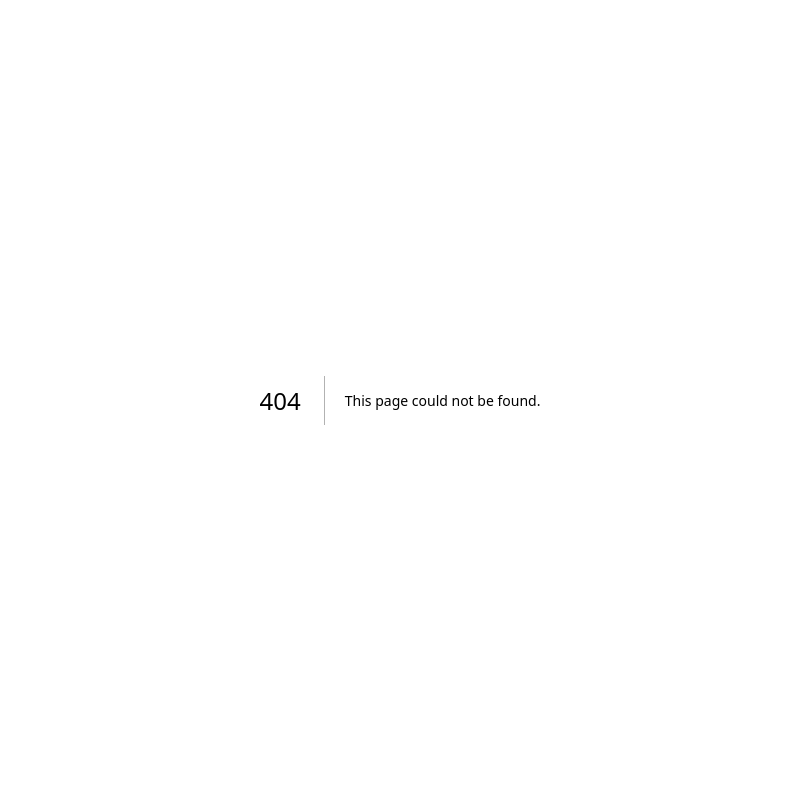
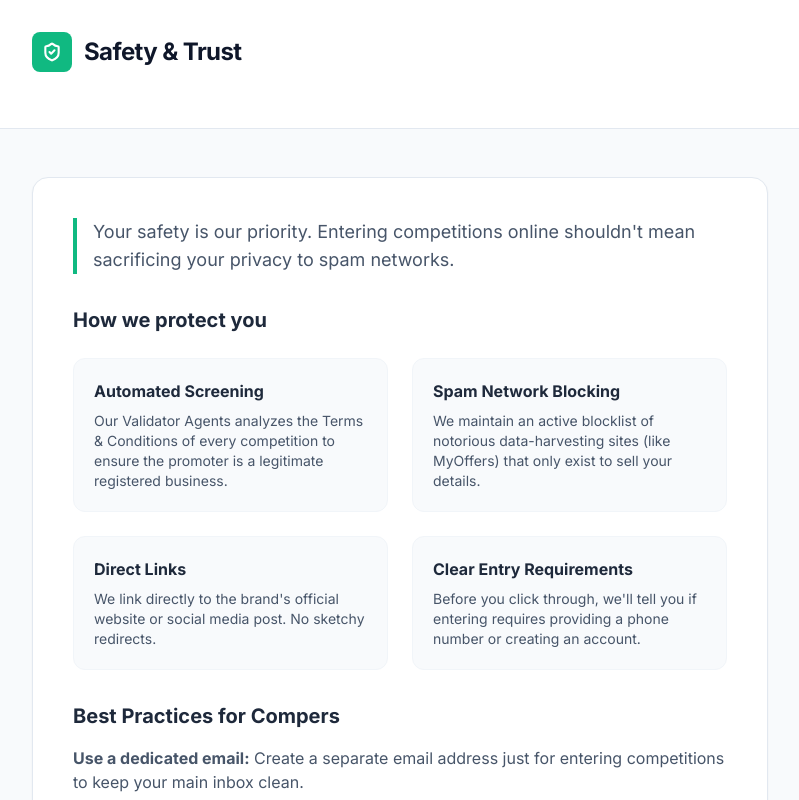
Before and after one commit to AliNMackie/freecomp, a Next.js app in the folder apps/web/: page /safety in a window 1280 px wide. Before the commit this address had no page. Shown: the top 800 px of the page, without its empty margins (240-1039 px from the left). Built offline with nearby package versions, Linux system fonts and the light colour scheme.

Commit message:
feat(pages): add missing about and safety pages

```diff
--- /dev/null
+++ b/apps/web/app/about/page.tsx
@@ -0,0 +1,53 @@
+import { Zap } from "lucide-react";
+
+export const metadata = {
+    title: "About | UKFreeComps",
+    description: "Learn about UKFreeComps and how we find genuinely free UK prize draws.",
+};
+
+export default function AboutPage() {
+    return (
+        <div className="min-h-screen bg-[#f8fafc] font-sans text-slate-900 pb-20">
+            <header className="bg-white border-b border-slate-200">
+                <div className="max-w-3xl mx-auto px-4 py-8">
+                    <div className="flex items-center gap-3 mb-6">
+                        <div className="w-10 h-10 bg-monzo-blue rounded-lg flex items-center justify-center text-white">
+                            <Zap size={20} strokeWidth={2.5} />
+                        </div>
+                        <h1 className="text-2xl font-bold tracking-tight text-slate-900">About UKFreeComps</h1>
+                    </div>
+                </div>
+            </header>
+
+            <main className="max-w-3xl mx-auto px-4 py-12">
+                <section className="bg-white p-6 sm:p-10 rounded-2xl border border-slate-200 shadow-sm prose prose-slate max-w-none">
+                    <p className="lead text-lg text-slate-600 mb-8 border-l-4 border-monzo-blue pl-4">
+                        We are building the UK's safest, most independent database of free prize draws and competitions.
+                    </p>
+
+                    <h2 className="text-xl font-bold text-slate-800 mt-8 mb-4">How it works</h2>
+                    <p className="text-slate-600 mb-6">
+                        Every day, thousands of brands run promotional giveaways. Finding the good ones hidden amongst the spam takes hours.
+                        Our custom AI agents scour the internet 24/7 to find these competitions, verify they are actually free to enter, and score them based on the prize value and entry difficulty.
+                    </p>
+
+                    <h2 className="text-xl font-bold text-slate-800 mt-8 mb-4">Our Mission</h2>
+                    <ul className="space-y-3 mb-8 text-slate-600">
+                        <li className="flex items-start gap-2">
+                            <span className="text-emerald-500 font-bold">✓</span>
+                            <span><strong>No Hidden Fees:</strong> We only list competitions that are 100% free to enter.</span>
+                        </li>
+                        <li className="flex items-start gap-2">
+                            <span className="text-emerald-500 font-bold">✓</span>
+                            <span><strong>No Spam Networks:</strong> We filter out known data-harvesting operations.</span>
+                        </li>
+                        <li className="flex items-start gap-2">
+                            <span className="text-emerald-500 font-bold">✓</span>
+                            <span><strong>Clear Transparency:</strong> We show you exactly what is required to enter before you click.</span>
+                        </li>
+                    </ul>
+                </section>
+            </main>
+        </div>
+    );
+}
--- /dev/null
+++ b/apps/web/app/safety/page.tsx
@@ -0,0 +1,58 @@
+import { ShieldCheck } from "lucide-react";
+
+export const metadata = {
+    title: "Safety | UKFreeComps",
+    description: "How UKFreeComps keeps you safe from spam and scams while comping.",
+};
+
+export default function SafetyPage() {
+    return (
+        <div className="min-h-screen bg-[#f8fafc] font-sans text-slate-900 pb-20">
+            <header className="bg-white border-b border-slate-200">
+                <div className="max-w-3xl mx-auto px-4 py-8">
+                    <div className="flex items-center gap-3 mb-6">
+                        <div className="w-10 h-10 bg-emerald-500 rounded-lg flex items-center justify-center text-white">
+                            <ShieldCheck size={20} strokeWidth={2.5} />
+                        </div>
+                        <h1 className="text-2xl font-bold tracking-tight text-slate-900">Safety & Trust</h1>
+                    </div>
+                </div>
+            </header>
+
+            <main className="max-w-3xl mx-auto px-4 py-12">
+                <section className="bg-white p-6 sm:p-10 rounded-2xl border border-slate-200 shadow-sm prose prose-slate max-w-none">
+                    <p className="lead text-lg text-slate-600 mb-8 border-l-4 border-emerald-500 pl-4">
+                        Your safety is our priority. Entering competitions online shouldn't mean sacrificing your privacy to spam networks.
+                    </p>
+
+                    <h2 className="text-xl font-bold text-slate-800 mt-8 mb-4">How we protect you</h2>
+                    <div className="grid sm:grid-cols-2 gap-6 mb-8 mt-6">
+                        <div className="bg-slate-50 p-5 rounded-xl border border-slate-100">
+                            <h3 className="font-bold text-slate-800 mb-2">Automated Screening</h3>
+                            <p className="text-sm text-slate-600">Our Validator Agents analyzes the Terms & Conditions of every competition to ensure the promoter is a legitimate registered business.</p>
+                        </div>
+                        <div className="bg-slate-50 p-5 rounded-xl border border-slate-100">
+                            <h3 className="font-bold text-slate-800 mb-2">Spam Network Blocking</h3>
+                            <p className="text-sm text-slate-600">We maintain an active blocklist of notorious data-harvesting sites (like MyOffers) that only exist to sell your details.</p>
+                        </div>
+                        <div className="bg-slate-50 p-5 rounded-xl border border-slate-100">
+                            <h3 className="font-bold text-slate-800 mb-2">Direct Links</h3>
+                            <p className="text-sm text-slate-600">We link directly to the brand's official website or social media post. No sketchy redirects.</p>
+                        </div>
+                        <div className="bg-slate-50 p-5 rounded-xl border border-slate-100">
+                            <h3 className="font-bold text-slate-800 mb-2">Clear Entry Requirements</h3>
+                            <p className="text-sm text-slate-600">Before you click through, we'll tell you if entering requires providing a phone number or creating an account.</p>
+                        </div>
+                    </div>
+
+                    <h2 className="text-xl font-bold text-slate-800 mt-8 mb-4">Best Practices for Compers</h2>
+                    <ul className="space-y-3 mb-8 text-slate-600">
+                        <li><strong>Use a dedicated email:</strong> Create a separate email address just for entering competitions to keep your main inbox clean.</li>
+                        <li><strong>Never pay to claim a prize:</strong> Legitimate promoters will never ask you for money to release a free prize.</li>
+                        <li><strong>Be cautious on social media:</strong> Watch out for fake accounts impersonating brands, especially in comment sections telling you that you've won.</li>
+                    </ul>
+                </section>
+            </main>
+        </div>
+    );
+}
```
